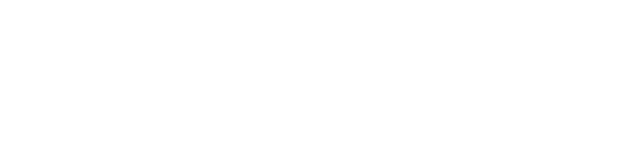
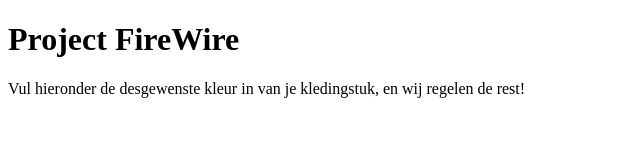
Before and after one commit to DuncanK17/ProjectColour, a plain HTML site: page index.html in a window 1280 px wide. Shown: the whole page, without its empty margins (0-640 px from the left). Drawn offline with Linux system fonts and the light colour scheme; files that its build step writes are made by us from their sources.

Commit message:
added main

```diff
--- a/index.html
+++ b/index.html
@@ -9,11 +9,15 @@
 </head>
 
 <body>
-  <header>
-
-  </header>
+    <header>
+        <h1>Project FireWire</h1>
+    </header>
 
     <main>
+
+        <article>
+            <p>Vul hieronder de desgewenste kleur in van je kledingstuk, en wij regelen de rest!</p>
+        </article>
 
     </main>
 
```
